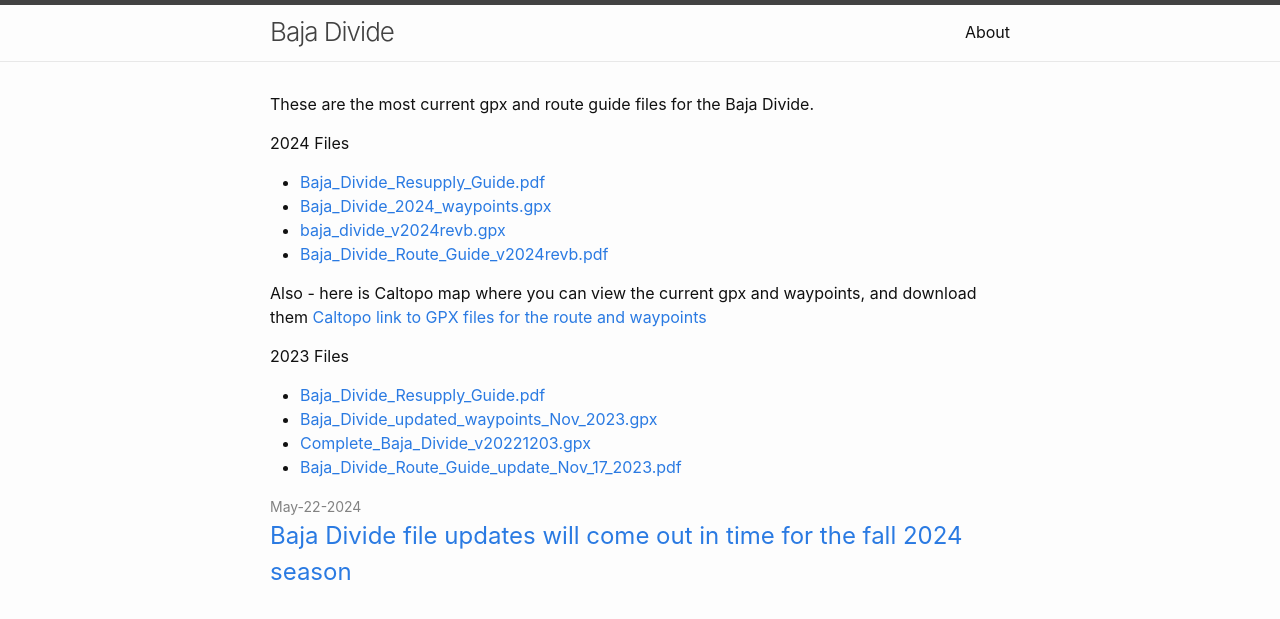
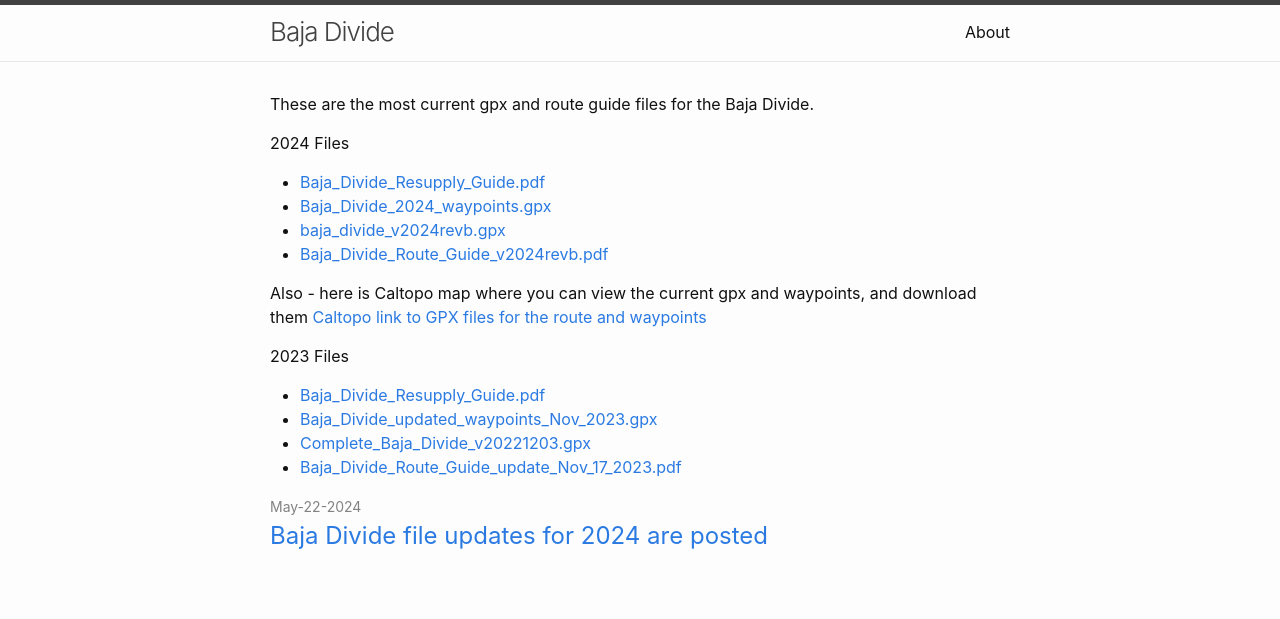
Before and after one commit to phatboyle/bajadivide, a Jekyll site: the page built from docs/index.md, in a window 1280 px wide. Shown: the top 619 px of the page. Built offline with Jekyll 4.4.1, drawn with Linux system fonts in a browser that asks for light colours.

Commit message:
Update 2024-05-22-First-post.md

```diff
--- a/docs/_posts/2024-05-22-First-post.md
+++ b/docs/_posts/2024-05-22-First-post.md
@@ -1,7 +1,5 @@
 ---
 layout: post
-title: "Baja Divide file updates will come out in time for the fall 2024 season"
+title: "Baja Divide file updates for 2024 are posted"
 categories: misc
 ---
-
-I'm planning on doing updates to the route guide and any important waypoint and gpx adjustments.
```
